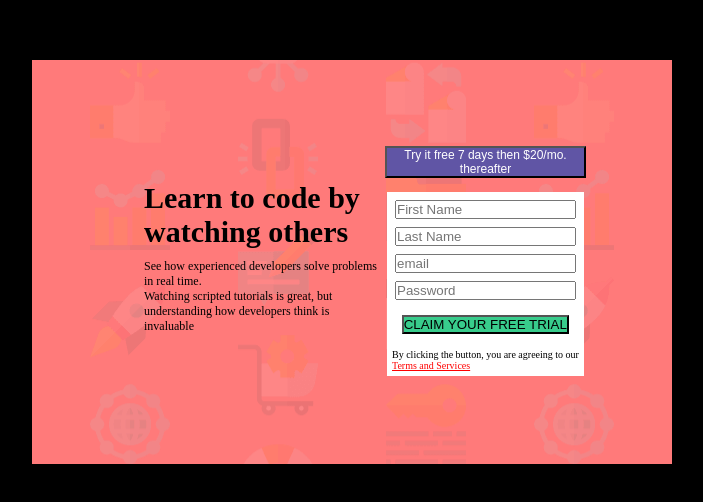
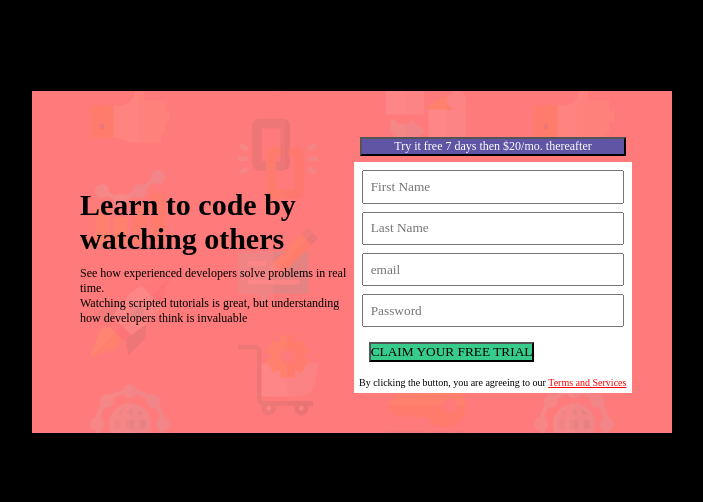
Before and after one commit to Idimmusix/responsive-media-card, a plain HTML site: page index.html in a window 1280 px wide. Shown: the part 138-640 px from the top of the page, without its empty margins (288-991 px from the left). Drawn offline with Linux system fonts and the light colour scheme.

Commit message:
preconnect

```diff
--- a/index.html
+++ b/index.html
@@ -3,6 +3,7 @@
   <head>
     <meta ncharset="UTF-8" />
     <title>Responsiveness and Media Queries By Idimmusix For Zuriboard</title>
+    <link rel="preconnect" href="https://fonts.google.com/specimen/Poppins"/>
     <link href="style.css" rel="stylesheet" />
   </head>
   <body>
--- a/style.css
+++ b/style.css
@@ -2,6 +2,7 @@
   margin: 0;
   padding: 0;
   box-sizing: border-box;
+  font-family: Poppins;
 }
 
 body {
@@ -17,19 +18,36 @@ main {
   /*margin-top:*/
 }
 .card {
-  background-image: url("./images/bg-intro-desktop.png");
+  background-image: url("./images/bg-intro-mobile.png");
   /*background-repeat: no-repeat;*/
   background-position: center;
   display: flex;
+  flex-direction: column;
   width:100%;
-  padding: 5em;
   align-items: center;
+  padding: 1em;
   background-color: hsl(0, 100%, 74%);
+}
+@media screen and (min-width: 870px) {
+  .card{
+    background-image: url("./images/bg-intro-desktop.png");
+    display:flex;
+    flex-direction: row;
+    width:100%;
+    padding: 2.5em;
+    align-items: center;
+    background-color: hsl(0, 100%, 74%);
+  }
+  .text{
+    padding-left: 2em;
+  }
 }
 
 .text {
   color: black;
-  padding-left: 2em;
+  padding-left: 0.5em;
+  width: 100%;
+  font-family: Poppins;
 }
 .text h1 {
   font-size: 30px;
@@ -43,6 +61,8 @@ main {
 .form-div {
   display: flex;
   flex-direction: column;
+  width: 100%;
+  font-family: Poppins;
 }
 .form-div .top-button {
   background-color: hsl(248, 32%, 49%);
@@ -52,11 +72,17 @@ main {
 }
 .form-div .main-form {
   background-color: white;
-  margin: 0.5em;
+  /*margin: 0.5em;*/
+  width:100%;
 }
 .form-div .col {
   /*padding: 0.5em;*/
   margin: 0.5em;
+  /*width: 100%;*/
+}
+.form-div .form-control{
+  width:100%;
+  padding: 0.5em;
 }
 .form-div .down-button {
   align-items: stretch;
```
